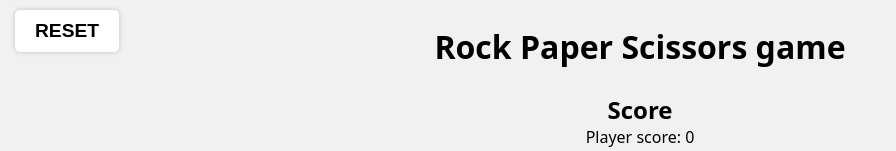
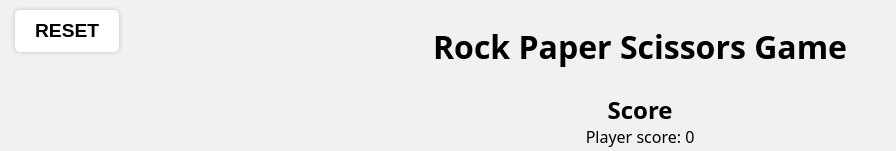
Before and after one commit to Merk0n/rock-paper-scissors, a plain HTML site: page index.html in a window 1280 px wide. Shown: the top 151 px of the page, without its empty margins (0-896 px from the left). Drawn offline with Linux system fonts and the light colour scheme.

Commit message:
letter change

```diff
--- a/index.html
+++ b/index.html
@@ -8,7 +8,7 @@
   </head>
   <body>
     <button class="btn reset">RESET</button>
-    <h1>Rock Paper Scissors game</h1>
+    <h1>Rock Paper Scissors Game</h1>
 
     <div class="scores">
       <h2>Score</h2>
```
